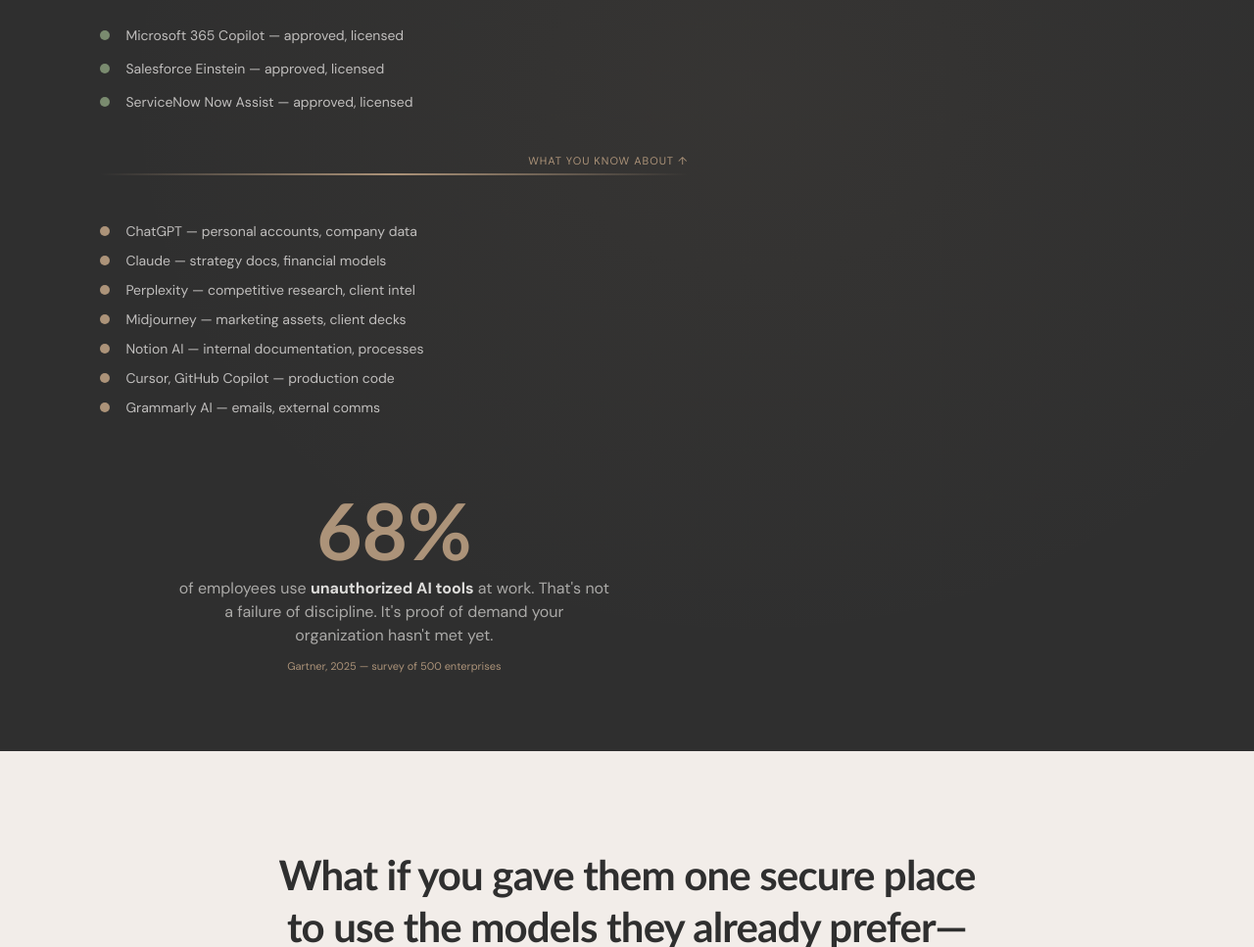
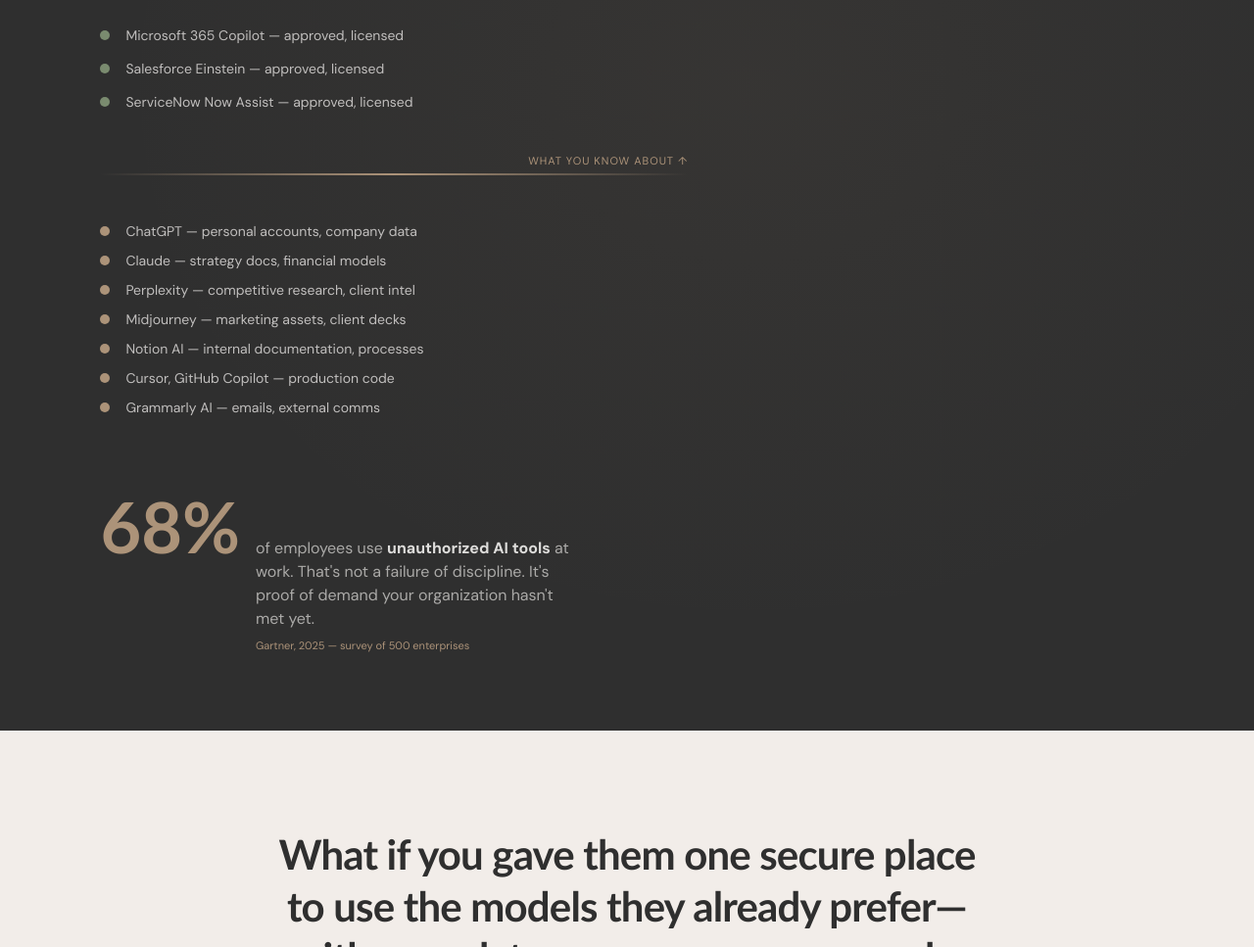
Before and after one commit to jdstrum/air-website, a plain HTML site: page the-stealth-spend.html in a window 1280 px wide. Shown: the part 3447-4414 px from the top of the page at 98% size. Drawn offline with Linux system fonts and the light colour scheme.

Commit message:
Add files via upload

```diff
--- a/the-stealth-spend.html
+++ b/the-stealth-spend.html
@@ -253,10 +253,12 @@
         <div class="ice-row"><div class="ice-dot shadow"></div><div class="ice-label">Grammarly AI — emails, external comms</div></div>
       </div>
     </div>
-    <div style="display:flex;flex-direction:column;align-items:center;gap:8px;margin-top:40px;text-align:center;" class="reveal">
-      <div style="font-size:clamp(56px,10vw,80px);font-weight:700;font-family:'Trebuchet MS',Georgia,serif;color:#AC9379;line-height:1;">68%</div>
-      <div style="font-size:16px;color:rgba(253,251,249,0.6);max-width:440px;line-height:1.5;">of employees use <strong style="color:rgba(253,251,249,0.85);">unauthorized AI tools</strong> at work. That's not a failure of discipline. It's proof of demand your organization hasn't met yet.</div>
-      <p class="source-note" style="margin-top:4px;"><a href="https://www.cybersecuritydive.com/news/shadow-ai-employee-trust-upguard/805280/" target="_blank" rel="noopener">Gartner, 2025 — survey of 500 enterprises</a></p>
+    <div style="display:flex;align-items:baseline;gap:16px;margin-top:40px;" class="reveal">
+      <div style="font-size:clamp(48px,8vw,72px);font-weight:700;font-family:'Trebuchet MS',Georgia,serif;color:#AC9379;line-height:1;">68%</div>
+      <div>
+        <div style="font-size:16px;color:rgba(253,251,249,0.6);max-width:320px;line-height:1.5;">of employees use <strong style="color:rgba(253,251,249,0.85);">unauthorized AI tools</strong> at work. That's not a failure of discipline. It's proof of demand your organization hasn't met yet.</div>
+        <p class="source-note" style="margin-top:8px;"><a href="https://www.cybersecuritydive.com/news/shadow-ai-employee-trust-upguard/805280/" target="_blank" rel="noopener">Gartner, 2025 — survey of 500 enterprises</a></p>
+      </div>
     </div>
   </div>
 </section>
```
